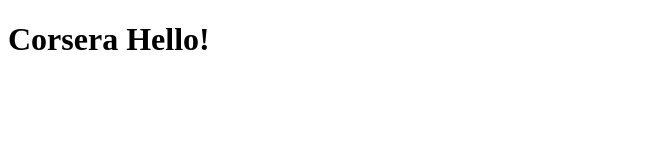
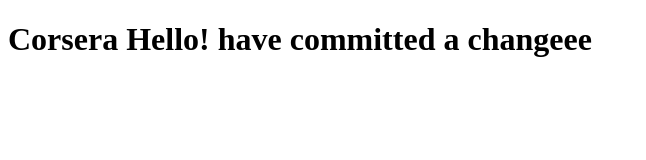
Before and after one commit to dilmar91/coursera, a plain HTML site: page index.html in a window 1280 px wide. Shown: the whole page, without its empty margins (0-646 px from the left). Drawn offline with Linux system fonts and the light colour scheme.

Commit message:
small change

```diff
--- a/index.html
+++ b/index.html
@@ -4,6 +4,6 @@
 	<title>Hello coursera!</title>
 </head>
 <body>
-<h1> Corsera Hello!</h1>
+<h1> Corsera Hello! have committed a changeee</h1>
 </body>
 </html>
```
